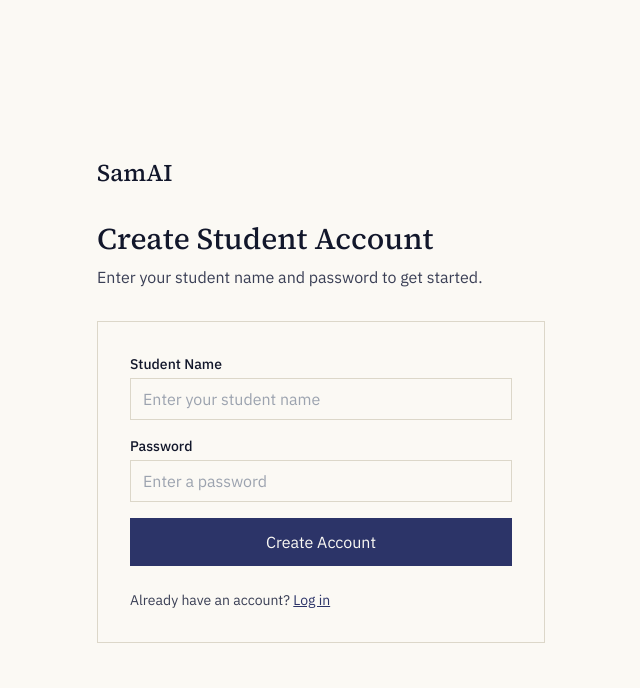
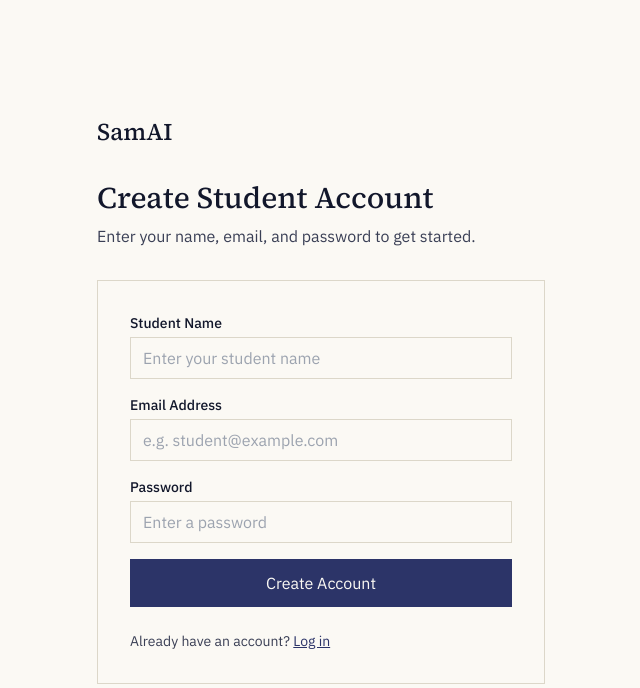
Before and after one commit to KUSHAL826/SAMAI, a Next.js app in the folder frontend/: page /register in a window 1280 px wide. Shown: the top 688 px of the page, without its empty margins (319-959 px from the left). Built offline with nearby package versions, Linux system fonts and the light colour scheme; no server answers.

Commit message:
feat(auth): require email on registration form and block duplicate registration

```diff
--- a/frontend/app/(auth)/register/page.tsx
+++ b/frontend/app/(auth)/register/page.tsx
@@ -9,7 +9,7 @@ import { api, saveToken, ApiError } from "@/lib/api";
 
 export default function RegisterPage() {
   const router = useRouter();
-  const [form, setForm] = useState({ name: "", password: "" });
+  const [form, setForm] = useState({ name: "", email: "", password: "" });
   const [error, setError] = useState<string | null>(null);
   const [loading, setLoading] = useState(false);
 
@@ -20,6 +20,7 @@ export default function RegisterPage() {
     try {
       const res = await api.post<{ access_token: string }>("/api/v1/auth/register", {
         name: form.name.trim(),
+        email: form.email.trim().toLowerCase(),
         password: form.password,
       });
       saveToken(res.access_token);
@@ -32,7 +33,7 @@ export default function RegisterPage() {
   }
 
   return (
-    <AuthShell title="Create Student Account" subtitle="Enter your student name and password to get started.">
+    <AuthShell title="Create Student Account" subtitle="Enter your name, email, and password to get started.">
       <form onSubmit={handleSubmit}>
         <ErrorText message={error} />
         <Field
@@ -42,6 +43,14 @@ export default function RegisterPage() {
           placeholder="Enter your student name"
           value={form.name}
           onChange={(e) => setForm({ ...form, name: e.target.value })}
+        />
+        <Field
+          label="Email Address"
+          type="email"
+          required
+          placeholder="e.g. student@example.com"
+          value={form.email}
+          onChange={(e) => setForm({ ...form, email: e.target.value })}
         />
         <Field
           label="Password"
```
Also changed, not shown: 1 other file (tests, documents, lock files or other folders).
